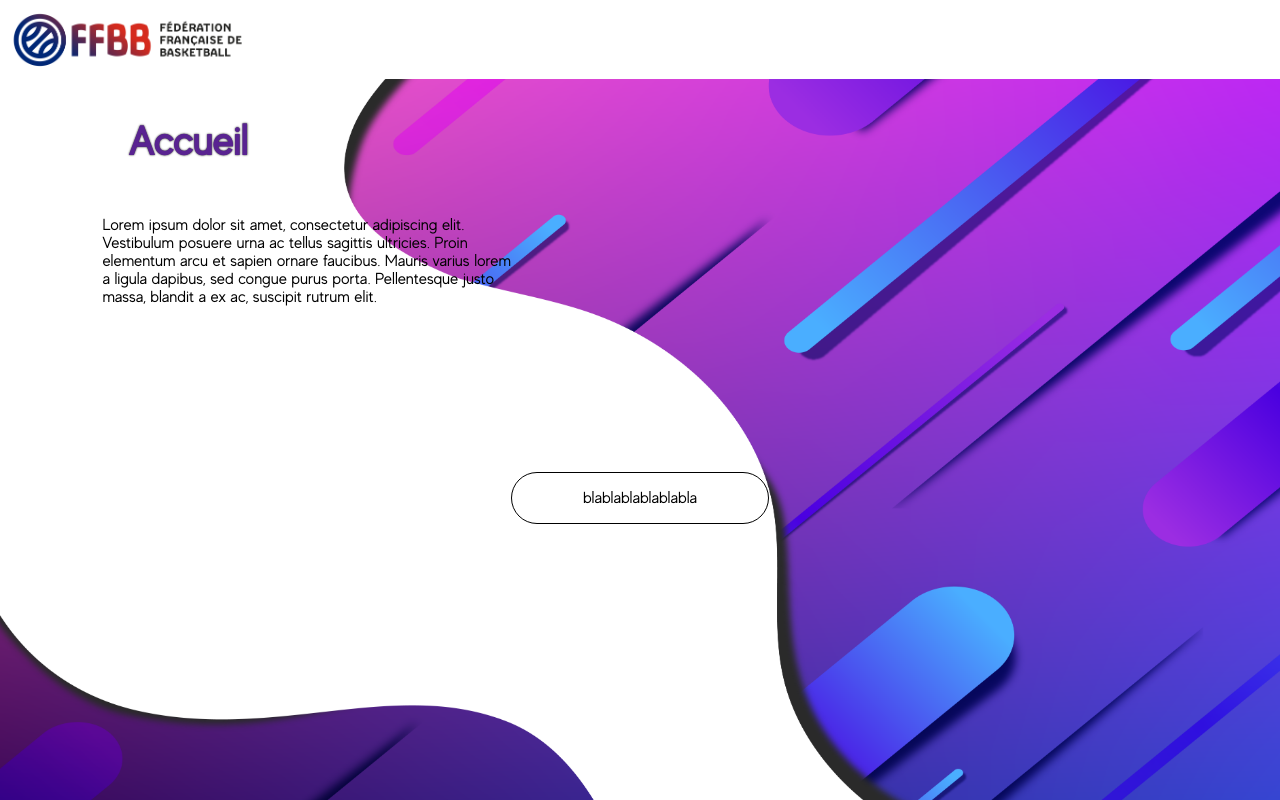
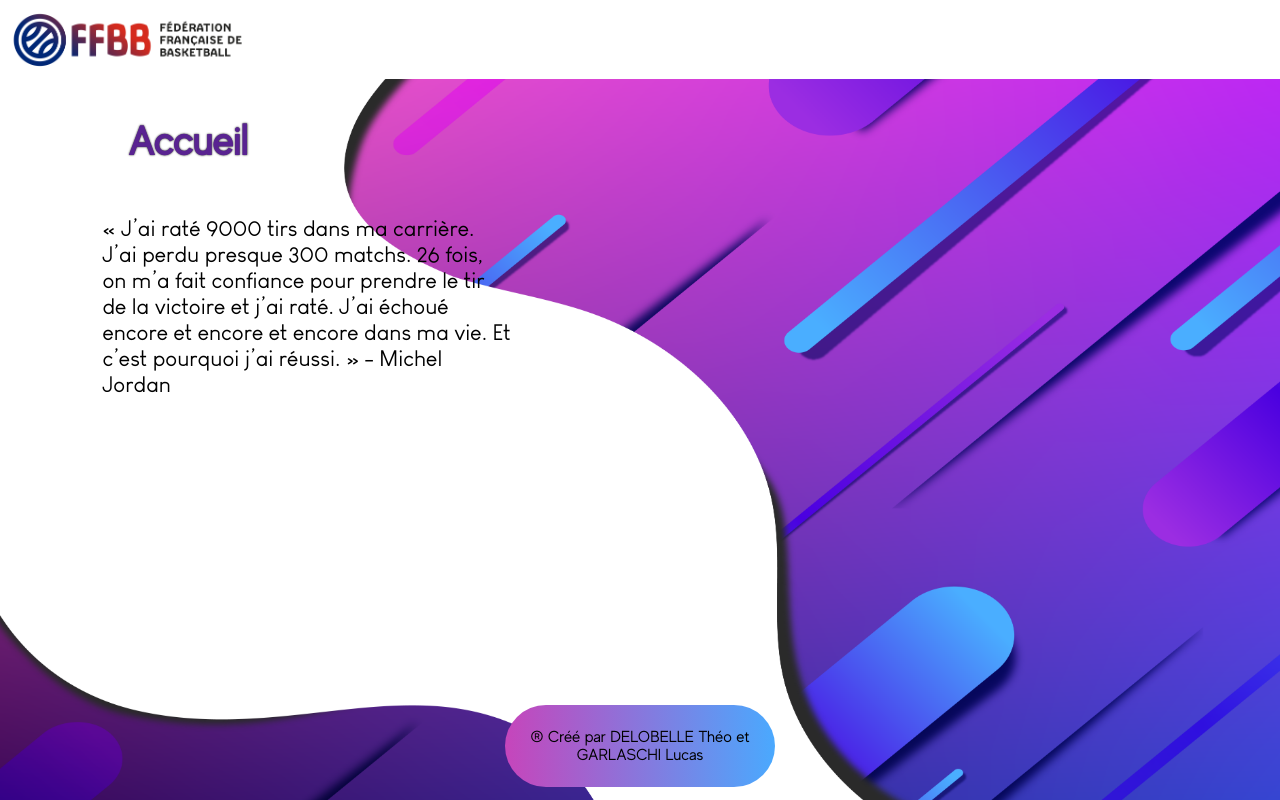
Before and after one commit to Ciltx-Code/Basket, a PHP site: page / in a window 1280 px wide. Run offline with PHP 8.4, Linux system fonts and the light colour scheme.

Commit message:
ajouts lucas

```diff
--- a/site/css/hello.css
+++ b/site/css/hello.css
@@ -74,8 +74,8 @@ input[type=text] {
 }
 
 @font-face{
-  font-family: "Sansation_Light";
-  src: url('fonts/Sansation_Light.ttf');
+  font-family: "LouisGeorgeCafe";
+  src: url('fonts/LouisGeorgeCafe.ttf');
 }
 
 body{
@@ -87,7 +87,7 @@ body{
   background-repeat: no-repeat;
   background-position: bottom;
   background-size: 100%;
-  filter: blur(0px);
+  background-image: url('../images/Blur_Background.png');
   background-image: url('../images/Background.png');
 
 
@@ -100,6 +100,7 @@ body{
   background-position: bottom -50px;
   background-position: center;
   transition: background-size .5s;
+  filter: blur(0px);
 }
 .entete nav ul li a:hover{
   background-size: 100% 100%;
@@ -129,10 +130,12 @@ nav{
   display: block;
   margin:left: 50%;
   margin-top: 3%;
-  margin-bottom: 13%;
+  margin-bottom: 24%;
   width: 40%;
 }
 .accueil p{
+  font-family: LouisGeorgeCafe;
+  font-size: 22px;
   text-align: left;
   margin-top: 10%;
   margin-left: 20%;
@@ -144,14 +147,16 @@ nav{
   margin-left: 25%;
   font-size: 40px;
   text-shadow:black 0.1px 0 2px;
+  width: 20%;
 }
 .pied{
   text-align: center;
   display: block;
   margin:auto;
   width: 20%;
-  border:1px solid black;
+  padding:7px;
   border-radius: 50px;
+  background: linear-gradient(to right, #C645BB, #4AA9FE);
 }
 .entete .logo{
   width: 20%;
@@ -170,8 +175,8 @@ nav{
 .form-popup {
     display: none;
     position: fixed;
-    left: 45%;
-    top:5%;
+    left: 49%;
+    top:15%;
     transform: translate(-45%,5%);
     filter: blur(0px);
 }
@@ -180,12 +185,19 @@ nav{
     max-width: 300px;
     padding: 20px;
     background-color: #fff;
-    border: 2px solid #666;
+    border: 3px solid black;
     border-radius: 50px;
 }
 /* Largeur complète pour les champs de saisie */
-.form-container input[type=text], .form-container input[type=password] {
+.form-container input[type=text] {
     width: 100%;
+    padding: 10px;
+    margin: 5px 0 22px 0;
+    border: none;
+    background: #eee;
+}
+.form-container input[type=password]{
+    width: 93%;
     padding: 10px;
     margin: 5px 0 22px 0;
     border: none;
--- a/site/js/script.js
+++ b/site/js/script.js
@@ -6,15 +6,16 @@ function preloadImages(){
 function openForm() {
     document.getElementById("popupForm").style.display="block";
     document.body.style.backgroundImage="url('images/Blur_Background.png')";
+    document.getElementById("entete").style.filter="blur(2px)";
     document.getElementById("accueil").style.filter="blur(2px)";
-    document.getElementById("entete").style.filter="blur(2px)";
-    document.getElementById("popupForm").style.filter="blur(0px)";
+    document.getElementById("pied").style.filter="blur(2px)";
+
 }
 
 function closeForm() {
     document.getElementById("popupForm").style.display="none";
     document.body.style.backgroundImage="url('images/Background.png')";
+    document.getElementById("entete").style.filter="blur(0px)";
     document.getElementById("accueil").style.filter="blur(0px)";
-    document.getElementById("entete").style.filter="blur(0px)";
-    document.getElementById("popupForm").style.filter="blur(0px)";
+    document.getElementById("pied").style.filter="blur(0px)";
 }
--- a/site/vue/accueil.html.php
+++ b/site/vue/accueil.html.php
@@ -1,20 +1,20 @@
 	<div class="accueil" id="accueil">
 		<h1>Accueil</h1>
-		<p>Lorem ipsum dolor sit amet, consectetur adipiscing elit. Vestibulum posuere urna ac tellus sagittis ultricies. Proin elementum arcu et sapien ornare faucibus. Mauris varius lorem a ligula dapibus, sed congue purus porta. Pellentesque justo massa, blandit a ex ac, suscipit rutrum elit.</p>
+		<p>« J’ai raté 9000 tirs dans ma carrière. J’ai perdu presque 300 matchs. 26 fois, on m’a fait confiance pour prendre le tir de la victoire et j’ai raté.  J’ai échoué encore et encore et encore dans ma vie. Et c’est pourquoi j’ai réussi. » - Michel Jordan</p>
 	</div>
 	<div class="login-popup">
 		<div class="form-popup" id="popupForm">
 			<form action="/action_page.php" class="form-container">
 				<h2>Veuillez vous connecter</h2>
 				<label for="email">
-					<strong>E-mail</strong>
+					<strong>E-mail</strong><br/>
 				</label>
-				<input type="text" id="email" placeholder="Votre Email" name="email" required>
+				<input type="text" id="email" placeholder="Votre Email" name="email" required><br/>
 				<label for="psw">
 					<strong>Mot de passe</strong>
 				</label>
 				<input type="password" id="psw" placeholder="Votre Mot de passe" name="psw" required>
-				<button type="submit" class="btn">Connecter</button>
+				<button type="submit" class="btn">Connexion</button>
 				<button type="button" class="btn cancel" onclick="closeForm()">Fermer</button>
 			</form>
 		</div>
--- a/site/vue/entete.html.php
+++ b/site/vue/entete.html.php
@@ -4,7 +4,7 @@
 
 		<nav>
 			<ul>
-				<li><a href="../">Accueil</a></li>
+				<li><a href="./">Accueil</a></li>
 				<li><a href="">Arbitres</a></li>
 				<li><a href="">Catégorie</a></li>
 				<li><a onclick="openForm()">Connexion</a></li>
--- a/site/vue/pied.html.php
+++ b/site/vue/pied.html.php
@@ -1,3 +1,3 @@
-	<div class="pied">
-		<p>blablablablablabla</p>
+	<div class="pied" id="pied">
+		<p>® Créé par DELOBELLE Théo et GARLASCHI Lucas</p>
 	</div>
```
Also changed, not shown: site/css/fonts/LouisGeorgeCafe.ttf (added), 1 other file.
